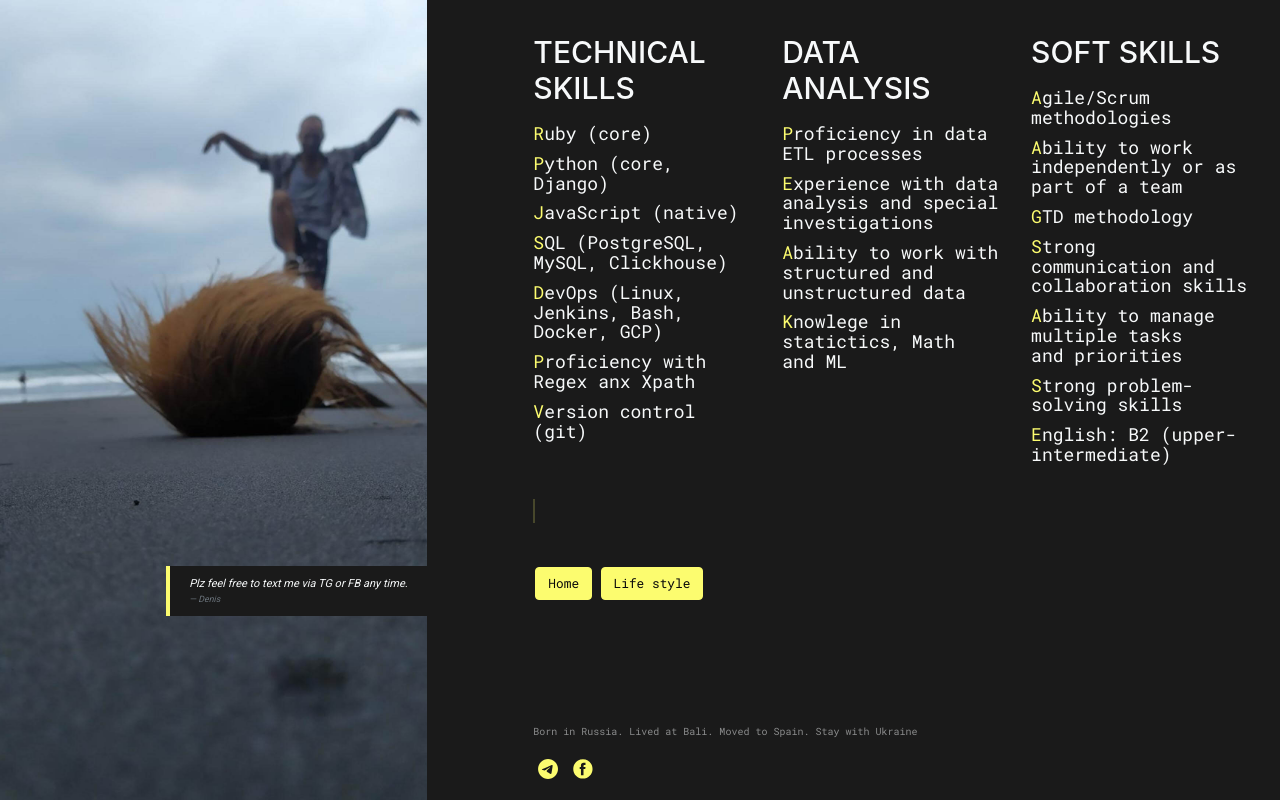
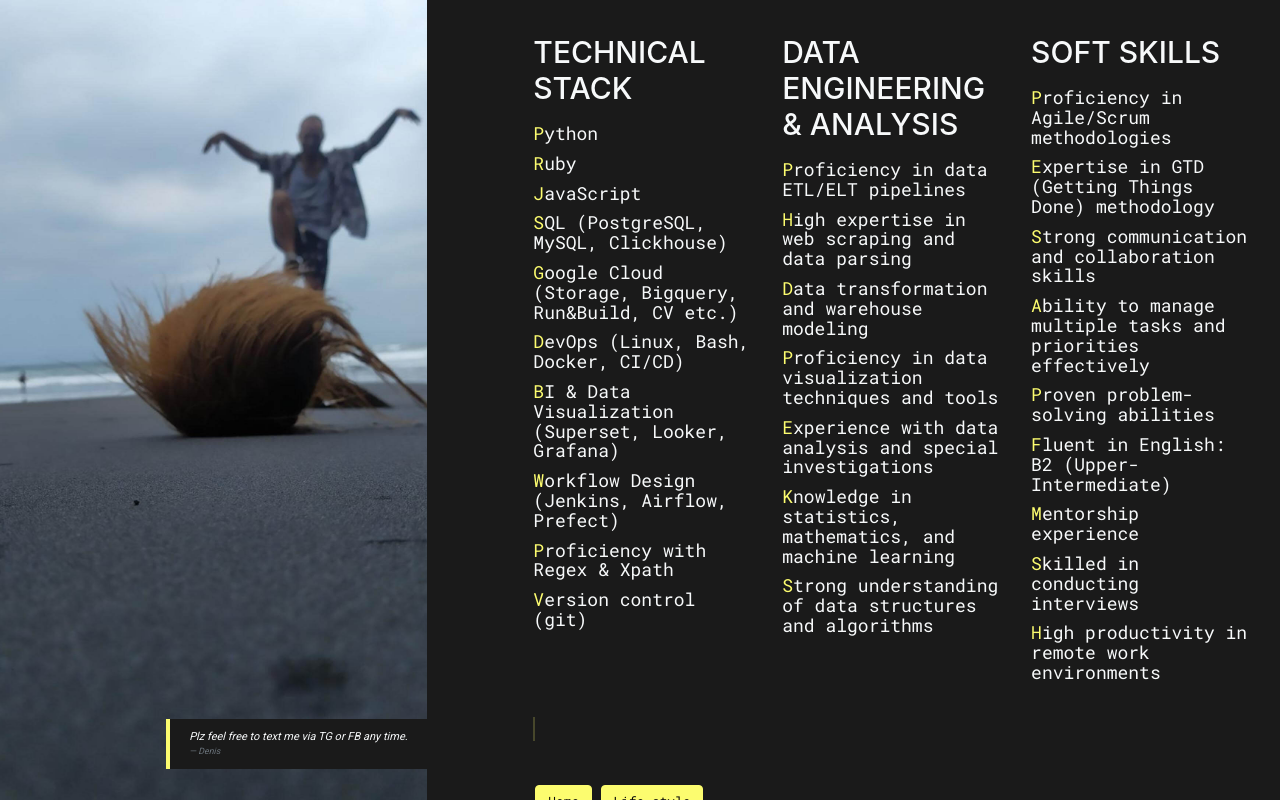
Before and after one commit to WuDMC/wudmc.com, a Django app: page /skills.html in a window 1280 px wide. Run offline with Django 4.2, Linux system fonts and the light colour scheme; parts of the project's set-up code (start-up, migrations or seed data) failed here and were passed over; some libraries are stand-ins or nearby versions.

Commit message:
small update

```diff
--- a/webpage/templates/skills.html
+++ b/webpage/templates/skills.html
@@ -17,26 +17,32 @@
                 <div class="row no-gutters">
                     <div class="col-12 col-md-4 col-lg-4 col-xl-4 text-left" style="padding-right: 24px;padding-left: 0;">
                         <div class="text-left mx-auto">
-                            <h1 class="skill_h">TECHNICAL SKILLS</h1>
+                            <h1 class="skill_h">TECHNICAL STACK</h1>
                             <ul class="main-text-skills" style="font-family: 'Roboto Mono', monospace;padding-left: 0;">
-                                <li>Ruby (core)<br></li>
-                                <li>Python (core, Django)<br></li>
-                                <li>JavaScript (native)<br></li>
+                                <li>Python<br></li>
+                                <li>Ruby<br></li>
+                                <li>JavaScript<br></li>
                                 <li>SQL (PostgreSQL, MySQL, Clickhouse)<br></li>
-                                <li>DevOps (Linux, Jenkins, Bash, Docker,&nbspGCP)<br></li>
-                                <li>Proficiency with Regex anx&nbspXpath<br></li>
+                                <li>Google Cloud (Storage, Bigquery, Run&Build, CV&nbspetc.)<br></li>
+                                <li>DevOps (Linux, Bash, Docker, CI/CD)<br></li>
+                                <li>BI & Data Visualization (Superset, Looker, Grafana)</li>
+                                <li>Workflow Design (Jenkins, Airflow, Prefect)<br></li>
+                                <li>Proficiency with Regex&nbsp&&nbspXpath<br></li>
                                 <li>Version control (git)<br></li>
                             </ul>
                         </div>
                     </div>
                     <div class="col-12 col-md-4 col-lg-4 col-xl-4" style="padding-right: 24px;padding-left: 0;">
                         <div class="text-left mx-auto">
-                            <h1 class="skill_h">DATA ANALYSIS</h1>
+                            <h1 class="skill_h">DATA ENGINEERING & ANALYSIS</h1>
                             <ul class="main-text-skills">
-                                <li>Proficiency in data  ETL&nbspprocesses<br></li>
+                                <li>Proficiency in data ETL/ELT&nbsppipelines<br></li>
+                                <li>High expertise in web scraping and data parsing<br></li>
+                                <li>Data transformation and warehouse modeling<br></li>
+                                <li>Proficiency in data visualization techniques and tools<li>
                                 <li>Experience with data analysis and special investigations<br></li>
-                                <li>Ability to work with structured and unstructured&nbspdata<br></li>
-                                <li>Knowlege in statictics, Math and&nbspML<br></li>
+                                <li>Knowledge in statistics, mathematics, and machine learning<br></li>
+                                <li>Strong understanding of data structures and algorithms<br></li>
                             </ul>
                         </div>
                     </div>
@@ -44,13 +50,15 @@
                         <div class="text-left mx-auto">
                             <h1 class="skill_h">SOFT SKILLS</h1>
                             <ul class="main-text-skills">
-                                <li>Agile/Scrum methodologies<br></li>
-                                <li>Ability to work independently or as part of&nbspa&nbspteam<br></li>
-                                <li>GTD methodology<br></li>
-                                <li>Strong communication&nbspand collaboration skills<br></li>
-                                <li>Ability to manage multiple tasks and&nbsppriorities<br></li>
-                                <li>Strong problem-solving skills<br></li>
-                                <li>English: B2 (upper-intermediate)<br></li>
+                                <li>Proficiency in Agile/Scrum methodologies</li>
+                                <li>Expertise in GTD (Getting Things Done) methodology</li>
+                                <li>Strong communication and collaboration skills</li>
+                                <li>Ability to manage multiple tasks and priorities effectively</li>
+                                <li>Proven problem-solving abilities</li>
+                                <li>Fluent in English: B2 (Upper-Intermediate)</li>
+                                <li>Mentorship experience</li>
+                                <li>Skilled in conducting interviews</li>
+                                <li>High productivity in remote work environments</li>
                             </ul>
                         </div>
                     </div>
--- a/webpage/templates/startpoint.html
+++ b/webpage/templates/startpoint.html
@@ -40,6 +40,9 @@
                     <h1 class="fl-yellow" style="font-family: 'Roboto Mono', monospace;width: 90%;padding-top: 25px; font-size: 24px;">Hey, just enter your</h1>
                     <h2>STARTPOINT</h2>
                     <div>
+                                           <p class="text-left secondary-text fl-yellow" style="font-family: 'Roboto Mono', monospace;width: 90%;padding-top: 15px;opacity: 0.5;">Powered by Ruby, Geonames API & Google Geocoding, STARTPOINT dynamically generates unique travel routes for adventurous explorers like me.
+                        <br>
+                    </p>
                     <form method="POST" id="post-form2">
                         {% csrf_token %}
                         {% for field in roulette_form.hidden_fields %}
```
Also changed, not shown: webpage/templates/index.html (+6 -8 lines).
